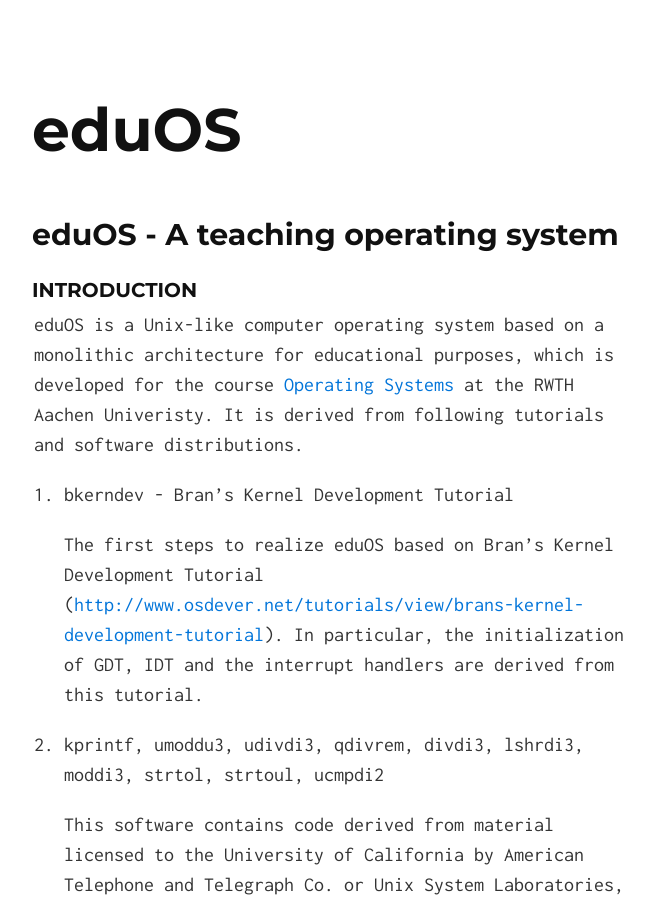
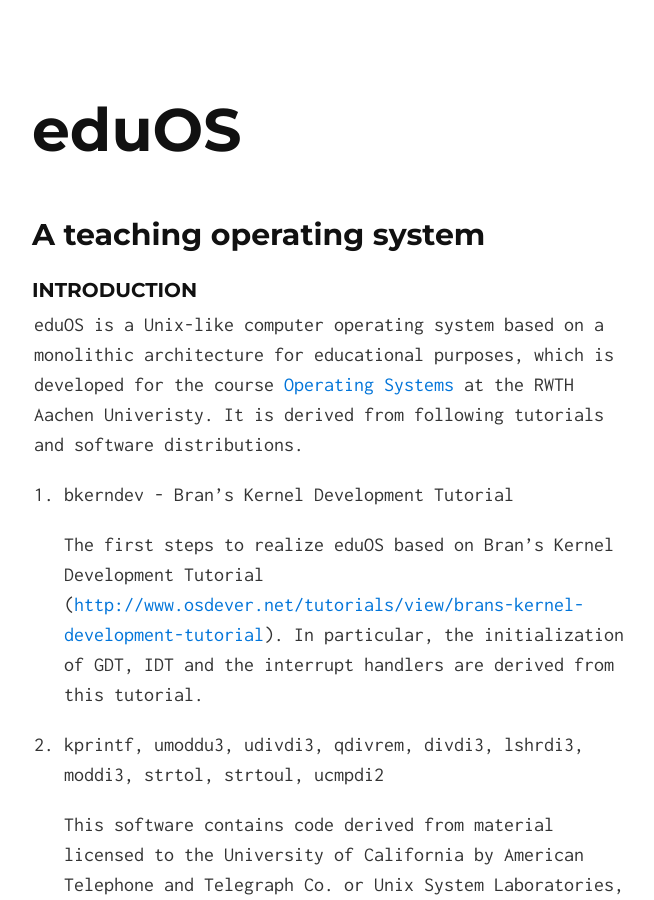
Before and after one commit to RWTH-OS/eduOS, a Jekyll site: the page built from index.md, in a window 1280 px wide and 900 px high. Shown: the whole window, without its empty margins (306-960 px from the left). Built offline with Jekyll 4.4.1, drawn with Linux system fonts in a browser that asks for light colours.

Commit message:
remove typos

```diff
--- a/index.md
+++ b/index.md
@@ -2,9 +2,9 @@
 layout: default
 title : eduOS
 ---
-## eduOS - A teaching operating system
+## A teaching operating system
 
-###Introduction
+### Introduction
 
 eduOS is a Unix-like computer operating system based on a monolithic architecture for educational purposes,
 which is developed for the course [Operating Systems](http://www.os.rwth-aachen.de) at the RWTH Aachen Univeristy.
```
